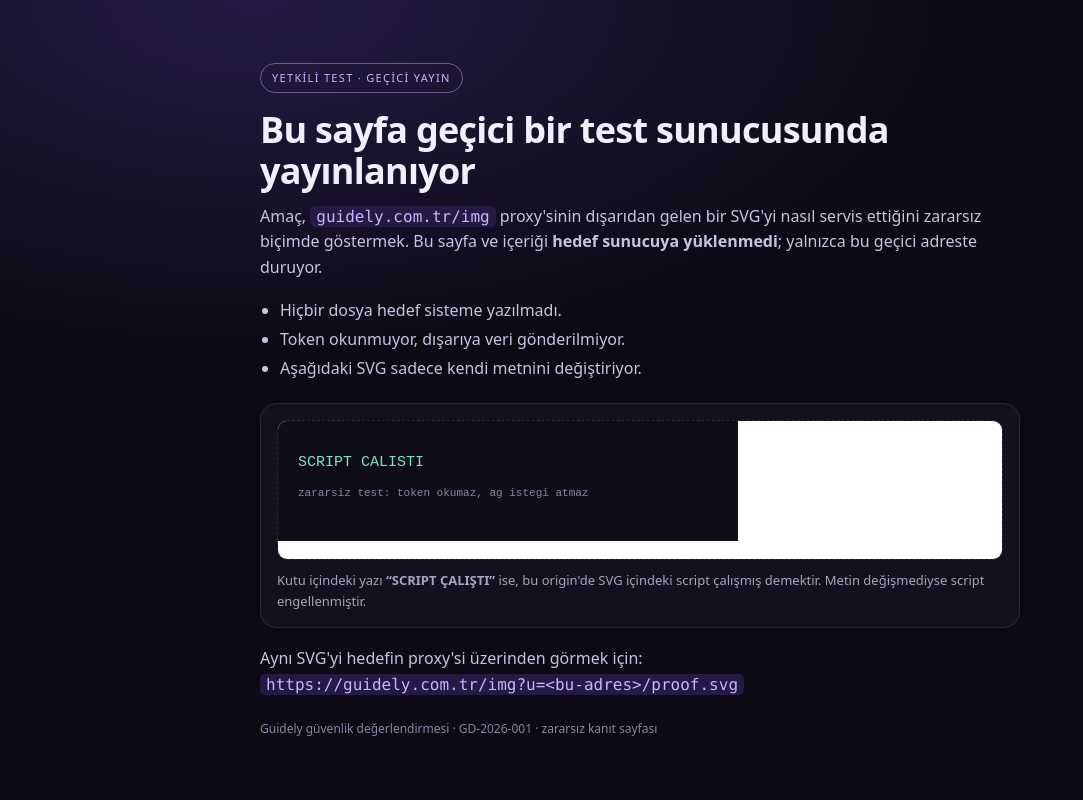
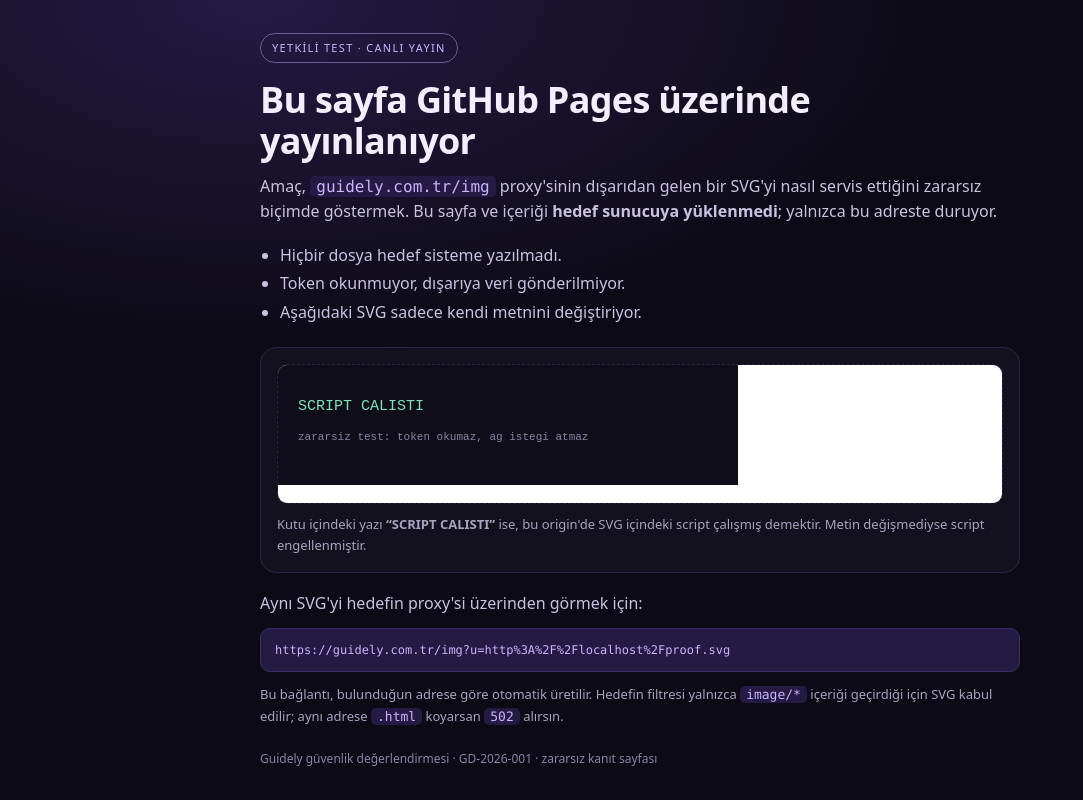
Before and after one commit to 3geETR/gd-poc, a plain HTML site: page index.html in a window 1280 px wide. Shown: the whole page, without its empty margins (0-1083 px from the left). Drawn offline with Linux system fonts and the light colour scheme.

Commit message:
proxy baglantisini otomatik uret

```diff
--- a/index.html
+++ b/index.html
@@ -28,18 +28,25 @@
     }
     iframe { width: 100%; height: 140px; border: 1px dashed #2a2440; border-radius: 10px; background: #0f0d18; display: block; }
     .note { font-size: 13px; color: #a9a2c0; margin: 10px 0 0; }
+    .proxy a {
+      display: block; padding: 12px 14px; border-radius: 10px; background: #241a44;
+      color: #c7b5ff; font-family: ui-monospace, Consolas, monospace; font-size: 12px;
+      line-height: 1.5; word-break: break-all; text-decoration: none; border: 1px solid #3a2f66;
+      transition: border-color .15s ease;
+    }
+    .proxy a:hover { border-color: #6324f0; }
     footer { margin-top: 22px; font-size: 12px; color: #8b84a8; }
   </style>
 </head>
 <body>
   <main>
-    <p class="tag">Yetkili test · geçici yayın</p>
-    <h1>Bu sayfa geçici bir test sunucusunda yayınlanıyor</h1>
+    <p class="tag">Yetkili test · canlı yayın</p>
+    <h1>Bu sayfa GitHub Pages üzerinde yayınlanıyor</h1>
 
     <p>
       Amaç, <code>guidely.com.tr/img</code> proxy'sinin dışarıdan gelen bir SVG'yi
       nasıl servis ettiğini zararsız biçimde göstermek. Bu sayfa ve içeriği
-      <strong>hedef sunucuya yüklenmedi</strong>; yalnızca bu geçici adreste duruyor.
+      <strong>hedef sunucuya yüklenmedi</strong>; yalnızca bu adreste duruyor.
     </p>
 
     <ul>
@@ -51,18 +58,33 @@
     <div class="card">
       <iframe src="proof.svg" title="Zararsız SVG doğrulaması"></iframe>
       <p class="note">
-        Kutu içindeki yazı <strong>“SCRIPT ÇALIŞTI”</strong> ise, bu origin'de SVG içindeki
+        Kutu içindeki yazı <strong>“SCRIPT CALISTI”</strong> ise, bu origin'de SVG içindeki
         script çalışmış demektir. Metin değişmediyse script engellenmiştir.
       </p>
     </div>
 
-    <p>
-      Aynı SVG'yi hedefin proxy'si üzerinden görmek için:
-      <br />
-      <code>https://guidely.com.tr/img?u=&lt;bu-adres&gt;/proof.svg</code>
+    <p>Aynı SVG'yi hedefin proxy'si üzerinden görmek için:</p>
+    <p class="proxy">
+      <a id="proxy-link" href="proof.svg" target="_blank" rel="noopener noreferrer">adres hesaplanıyor…</a>
+    </p>
+    <p class="note">
+      Bu bağlantı, bulunduğun adrese göre otomatik üretilir. Hedefin filtresi yalnızca
+      <code>image/*</code> içeriği geçirdiği için SVG kabul edilir; aynı adrese
+      <code>.html</code> koyarsan <code>502</code> alırsın.
     </p>
 
     <footer>Guidely güvenlik değerlendirmesi · GD-2026-001 · zararsız kanıt sayfası</footer>
   </main>
+
+  <script>
+    (function () {
+      var base = location.origin + location.pathname.replace(/[^/]*$/, "");
+      var svg = base + "proof.svg";
+      var proxy = "https://guidely.com.tr/img?u=" + encodeURIComponent(svg);
+      var a = document.getElementById("proxy-link");
+      a.href = proxy;
+      a.textContent = proxy;
+    })();
+  </script>
 </body>
 </html>
```
